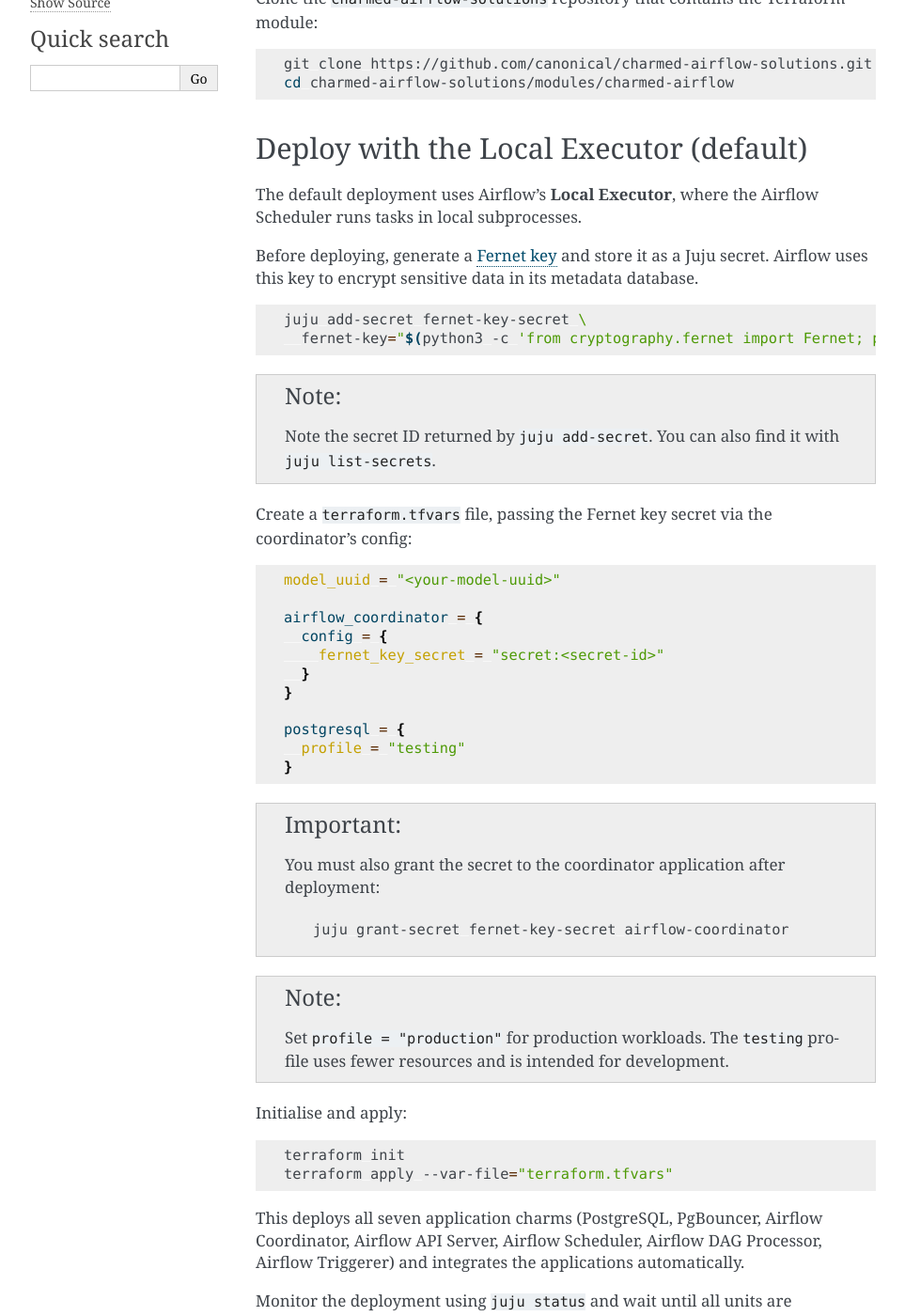
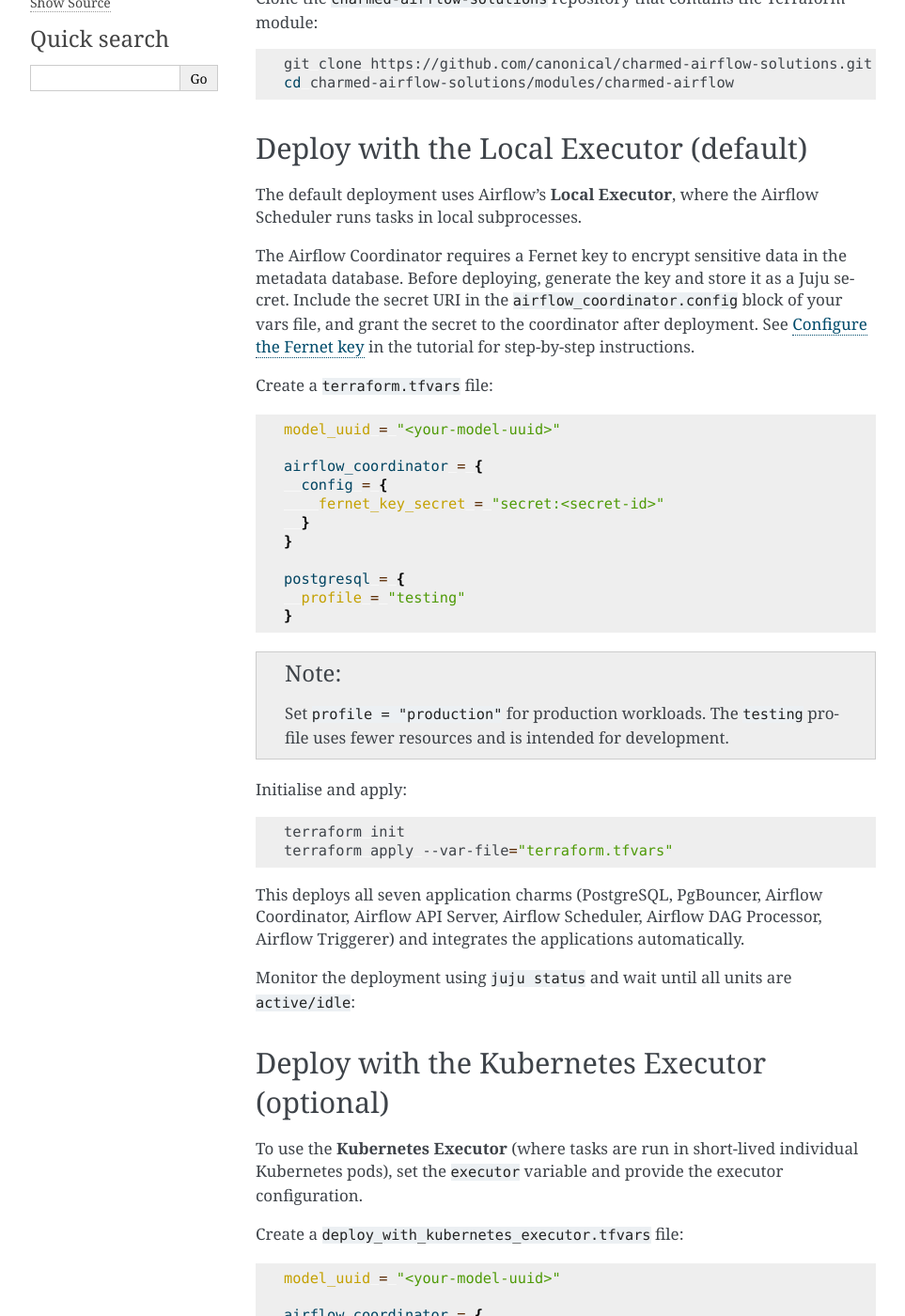
Before and after one commit to canonical/charmed-airflow-documentation, a Sphinx documentation site: the page built from docs/how-to/deploy-with-terraform.rst, in a window 1280 px wide and 1400 px high, scrolled down 473 px. Shown: the whole window at 94% size, without its empty margins (148-1111 px from the left). Built offline with Sphinx 7.4.7, drawn with Linux system fonts in a browser that asks for light colours.

Commit message:
skip: clean up

```diff
--- a/docs/how-to/deploy-with-terraform.rst
+++ b/docs/how-to/deploy-with-terraform.rst
@@ -33,21 +33,14 @@
 The default deployment uses Airflow's **Local Executor**, where the Airflow Scheduler
 runs tasks in local subprocesses.
 
-Before deploying, generate a `Fernet key`_ and store it as a Juju secret.
-Airflow uses this key to encrypt sensitive data in its metadata database.
+The Airflow Coordinator requires a Fernet key to encrypt sensitive data in the
+metadata database. Before deploying, generate the key and store it as a Juju
+secret. Include the secret URI in the ``airflow_coordinator.config`` block of
+your vars file, and grant the secret to the coordinator after deployment.
+See :ref:`configure-the-fernet-key` in the tutorial for step-by-step
+instructions.
 
-.. code-block:: bash
-
-   juju add-secret fernet-key-secret \
-     fernet-key="$(python3 -c 'from cryptography.fernet import Fernet; print(Fernet.generate_key().decode())')"
-
-.. note::
-
-   Note the secret ID returned by ``juju add-secret``. You can also find it
-   with ``juju list-secrets``.
-
-Create a ``terraform.tfvars`` file, passing the Fernet key secret via the
-coordinator's config:
+Create a ``terraform.tfvars`` file:
 
 .. code-block:: hcl
 
@@ -62,15 +55,6 @@
    postgresql = {
      profile = "testing"
    }
-
-.. important::
-
-   You must also grant the secret to the coordinator application after
-   deployment:
-
-   .. code-block:: bash
-
-      juju grant-secret fernet-key-secret airflow-coordinator
 
 .. note::
 
--- a/docs/tutorial.rst
+++ b/docs/tutorial.rst
@@ -61,6 +61,8 @@
 .. code-block:: bash
 
    juju deploy airflow-coordinator-k8s
+
+.. _configure-the-fernet-key:
 
 Configure the Fernet key
 ~~~~~~~~~~~~~~~~~~~~~~~~
```
